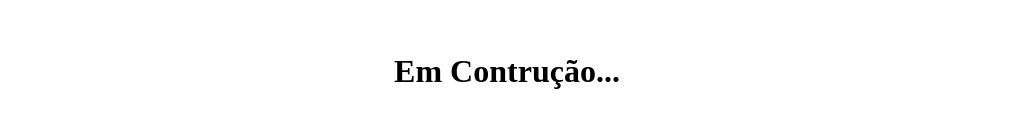
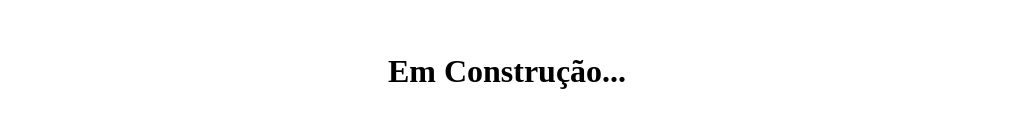
Before and after one commit to victorrufino21/ycubo, a plain HTML site: page index.html in a window 1280 px wide. Shown: the part 134-267 px from the top of the page, without its empty margins (141-1154 px from the left). Drawn offline with Linux system fonts and the light colour scheme.

Commit message:
atualização

```diff
--- a/index.html
+++ b/index.html
@@ -14,7 +14,7 @@
 
 <main>
     <div class="header-1">
-        <h1>Em Contrução...</h1>
+        <h1>Em Construção...</h1>
         <div class="logo">
             <img src="/assets/logo-web.svg" alt="Logo">
         </div>
```
